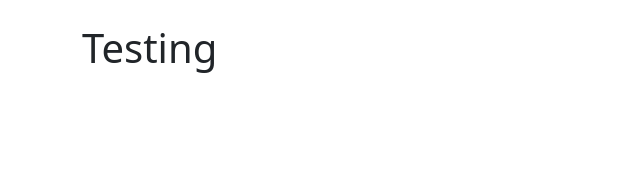
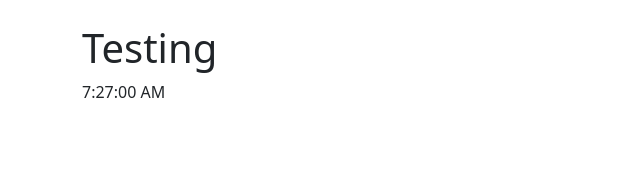
Before and after one commit to vinothsmart/react-redux-dashboard, a React (Create React App) app: page /testing in a window 1280 px wide. Shown: the top 170 px of the page, without its empty margins (0-640 px from the left). Built offline with nearby package versions, Linux system fonts and the light colour scheme.

Commit message:
cuurent time

```diff
--- a/src/components/pages/Testing.js
+++ b/src/components/pages/Testing.js
@@ -1,9 +1,23 @@
+import { useEffect, useState } from "react";
+
 export const Testing = () => {
+  // currentTime is the state variable
+  const time = new Date().toLocaleTimeString();
+  const [currentTime, setCurrentTime] = useState(time);
+
+  useEffect(() => {
+    setTimeout(() => {
+      // setCurrentTime(currentTime);
+      setCurrentTime(new Date().toLocaleTimeString());
+    }, 1000);
+  }, [currentTime]);
+
   return (
     <>
       <div className="container">
         <div className="py-4">
           <h1>Testing</h1>
+          <div>{currentTime} </div>
         </div>
       </div>
     </>
```
